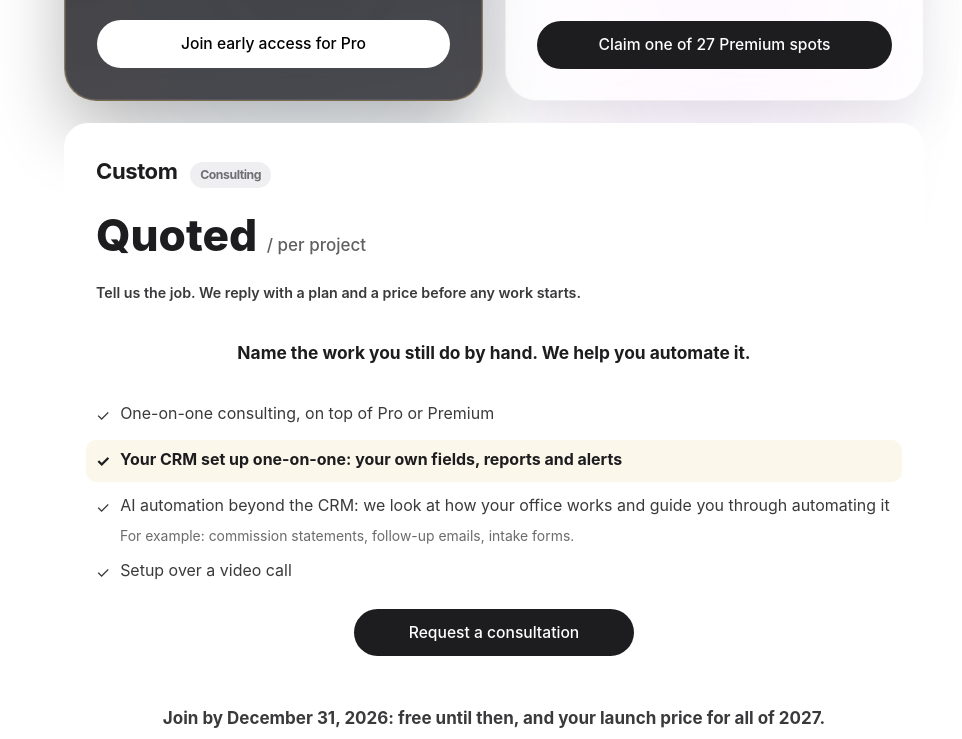
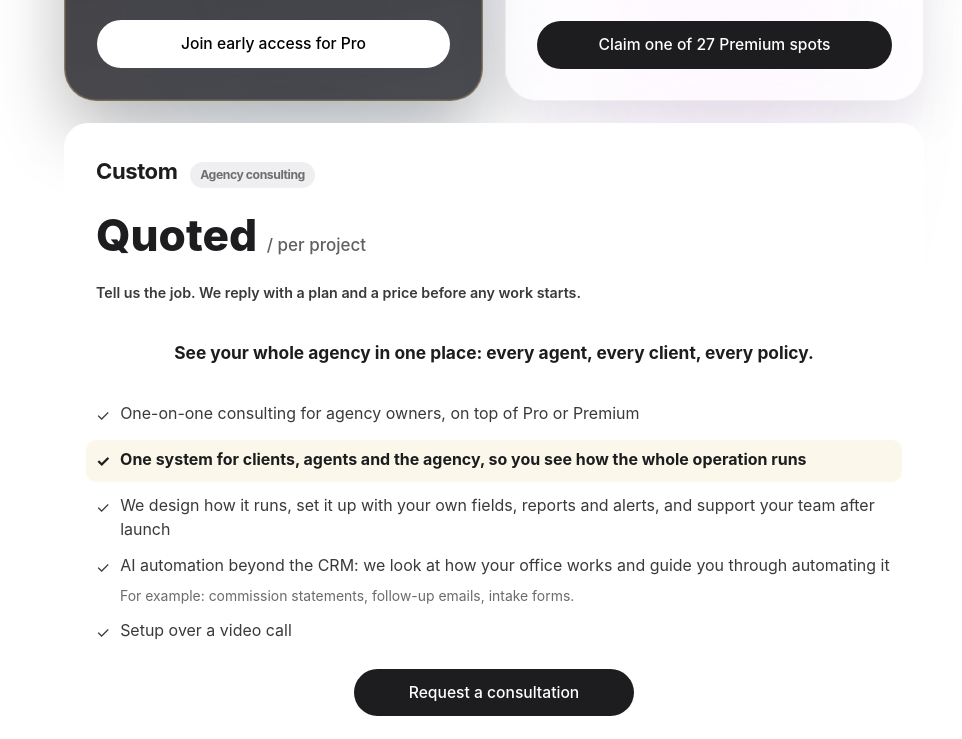
Before and after one commit to TitusDL/landing, a plain HTML site: page index.html in a window 1280 px wide. Shown: the part 9042-9781 px from the top of the page, without its empty margins (146-1108 px from the left). Drawn offline with Linux system fonts and the light colour scheme.

Commit message:
Custom becomes agency consulting: one system for clients, agents and the agency (#57)
Co-authored-by: Claude Opus 5.5 <noreply@anthropic.com>

```diff
--- a/index.html
+++ b/index.html
@@ -1179,7 +1179,7 @@
         <h2>Join as a founding member. Free through 2026.</h2>
         <p>Commercial launch is January 1, 2027. Until then, every agent who joins uses Pro at $0 and keeps the launch price for all of 2027.</p>
       </div>
-      <p class="pricing-lede">Pro: <strong>it reaches out first.</strong> Premium: <strong>AI fills it in.</strong> Custom: <strong>one-on-one consulting.</strong></p>
+      <p class="pricing-lede">Pro: <strong>it reaches out first.</strong> Premium: <strong>AI fills it in.</strong> Custom: <strong>consulting for agencies.</strong></p>
       <div class="pricing-grid">
         <div class="price-card featured">
           <h3>Pro</h3>
@@ -1220,13 +1220,14 @@
           <a href="mailto:info@titusdl.com" class="btn btn-gold js-waitlist">Claim one of 27 Premium spots</a>
         </div>
         <div class="price-card glass custom">
-          <h3>Custom <span class="tag">Consulting</span></h3>
+          <h3>Custom <span class="tag">Agency consulting</span></h3>
           <div class="amount">Quoted <span>/ per project</span></div>
           <p class="price-ends">Tell us the job. We reply with a plan and a price before any work starts.</p>
-          <p class="one-line-roi">Name the work you still do by hand. We help you automate it.</p>
+          <p class="one-line-roi">See your whole agency in one place: every agent, every client, every policy.</p>
           <ul>
-            <li><span class="check" aria-hidden="true">✓</span> One-on-one consulting, on top of Pro or Premium</li>
-            <li class="hl"><span class="check" aria-hidden="true">✓</span> Your CRM set up one-on-one: your own fields, reports and alerts</li>
+            <li><span class="check" aria-hidden="true">✓</span> One-on-one consulting for agency owners, on top of Pro or Premium</li>
+            <li class="hl"><span class="check" aria-hidden="true">✓</span> One system for clients, agents and the agency, so you see how the whole operation runs</li>
+            <li><span class="check" aria-hidden="true">✓</span> We design how it runs, set it up with your own fields, reports and alerts, and support your team after launch</li>
             <li><span class="check" aria-hidden="true">✓</span> AI automation beyond the CRM: we look at how your office works and guide you through automating it</li>
             <li class="note">For example: commission statements, follow-up emails, intake forms.</li>
             <li><span class="check" aria-hidden="true">✓</span> Setup over a video call</li>
```
